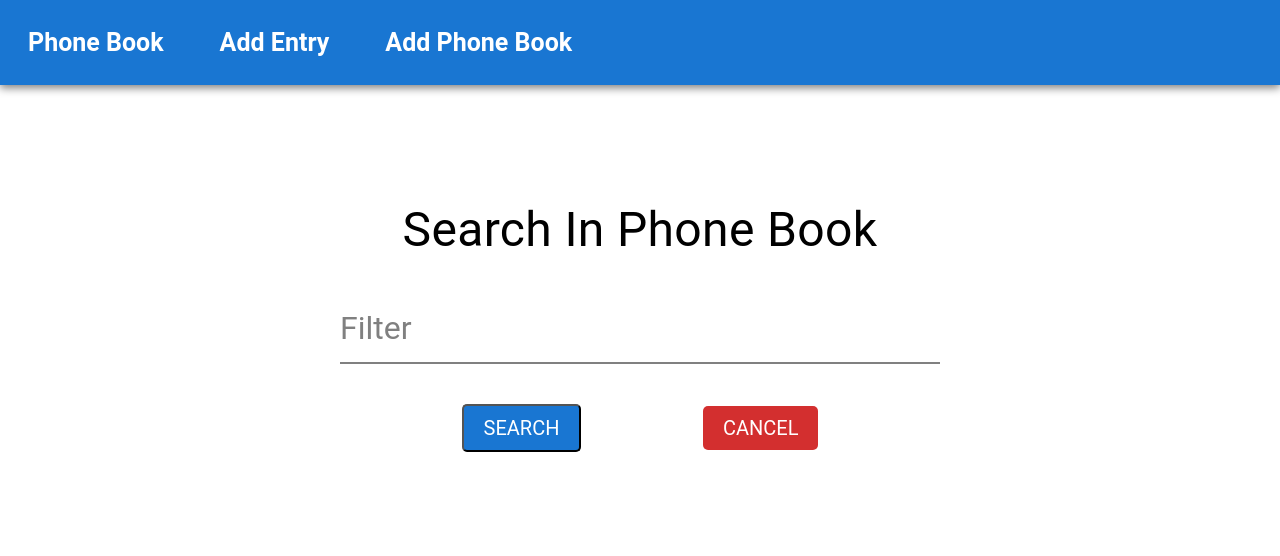
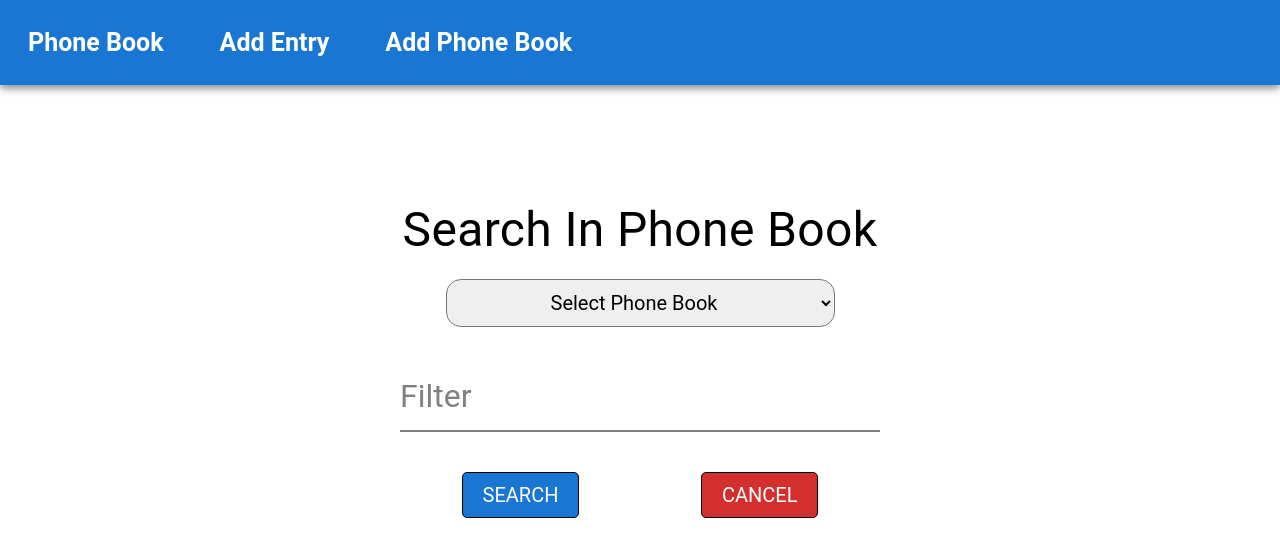
Before and after one commit to leathumbiran02/eBlocks_Internship, a React (Create React App) app in the folder phone-book-app/: page / in a window 1280 px wide. Shown: the top 556 px of the page. Built offline with nearby package versions, Linux system fonts and the light colour scheme.

Commit message:
Added drop down menus and adjusted the styling

```diff
--- a/phone-book-app/src/App.css
+++ b/phone-book-app/src/App.css
@@ -56,7 +56,7 @@ header .navbar ul li a{
 }
 
 .input-field{
-  width:100%;
+  width:80%;
   outline: 0;
   border: 0;
   border-bottom: 2px solid grey; /* The bottom border is set to lightgrey by default: */
@@ -79,6 +79,7 @@ header .navbar ul li a{
   color: gray;
   text-transform:none;
   transition: 0.3s ease;
+  margin-left: 60px;
 }
 
 .input-field::placeholder{
@@ -126,12 +127,14 @@ h1{
 .save-button{
   background-color: rgb(25, 118, 210);
   color: white;
+  border: 1px solid black;
 }
 
 .cancel-button{
   background-color: rgb(211,47,47);
   color: white;
   text-decoration: none; /* Used to hide the line under the word cancel: */
+  border: 1px solid black;
 }
 
 .button-group{
@@ -141,3 +144,10 @@ h1{
   align-items: center;
   justify-content: space-evenly;
 }
+
+.dropdown{
+  margin-top:20px;
+  padding: 10px 100px;
+  font-size:20px;
+  border-radius: 15px;
+}
--- a/phone-book-app/src/pages/AddPhoneBook.js
+++ b/phone-book-app/src/pages/AddPhoneBook.js
@@ -16,6 +16,7 @@ function AddPhoneBook(){
                 <h1>Add New Phone Book</h1> {/* Heading of the page: */}
             </div>
 
+            <div class="center-headings">
                 <div class="field-group">
                     <input type="text" name="phone_book_name" id="phone_book_name" class="input-field" placeholder="Phone Book Name" autocomplete="off"></input> {/* Input field for phone book name: */}
                     <label for="phone_book_name" class="input-label">Phone Book Name</label>
@@ -26,6 +27,7 @@ function AddPhoneBook(){
                     </div>
                 </div>
             </div>
+        </div>
     );
 }
 
--- a/phone-book-app/src/pages/AddPhoneBookEntry.js
+++ b/phone-book-app/src/pages/AddPhoneBookEntry.js
@@ -16,6 +16,15 @@ function AddPhoneBookEntry(){
                 <h1>Add New Entry</h1> {/* Heading of the page: */}
             </div>
 
+            <div class="center-headings">
+                <select id="dropdown" class="dropdown">
+                    <option value="" disabled selected>Select Phone Book</option>
+                    <option>test1</option>
+                    <option>test1</option>
+                </select>
+            </div>
+
+            <div class="center-headings">
                 <div class="field-group">
                     <input type="text" name="name" id="name" class="input-field" placeholder="Name" autocomplete="off"></input> {/* Input field for a person's name: */}
                     <label for="name" class="input-label">Name</label>
@@ -23,6 +32,7 @@ function AddPhoneBookEntry(){
                 <div class="field-group">
                     <input type="text" name="number" id="number" class="input-field" placeholder="number" autocomplete="off"></input> {/* Input field for a person's phone number: */}
                     <label for="number" class="input-label">Number</label>
+                </div>
             </div>
 
             <div class="button-group">
--- a/phone-book-app/src/pages/SearchPhone.js
+++ b/phone-book-app/src/pages/SearchPhone.js
@@ -16,9 +16,19 @@ export default function SearchPhone(){
             <h1>Search In Phone Book</h1> {/* Heading of the page: */}
             </div>
 
-            <div class="field-group">
-                <input type="text" name="filter" id="filter" class="input-field" placeholder="Filter" autocomplete="off"></input> {/* Input field for entering a value to filter by: */}
-                <label for="filer" class="input-label">Filter</label>
+            <div class="center-headings">
+                <select id="dropdown" class="dropdown">
+                    <option value="" disabled selected>Select Phone Book</option>
+                    <option>test1</option>
+                    <option>test1</option>
+                </select>
+            </div>
+
+            <div class="center-headings">
+                <div class="field-group">
+                    <input type="text" name="filter" id="filter" class="input-field" placeholder="Filter" autocomplete="off"></input> {/* Input field for entering a value to filter by: */}
+                    <label for="filer" class="input-label">Filter</label>
+                </div>
             </div>
 
             <div class="button-group">
```
Also changed, not shown: 1 other file (tests, documents, lock files or other folders). Lines whose indentation alone changed are shown as unchanged.
